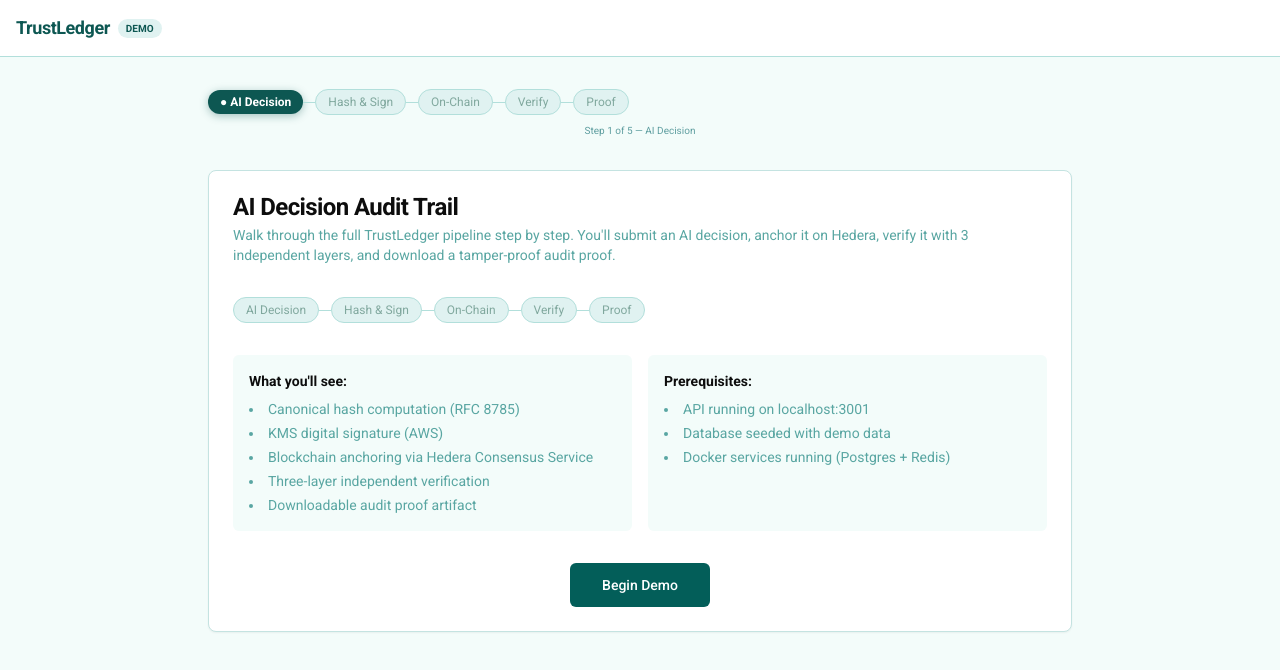
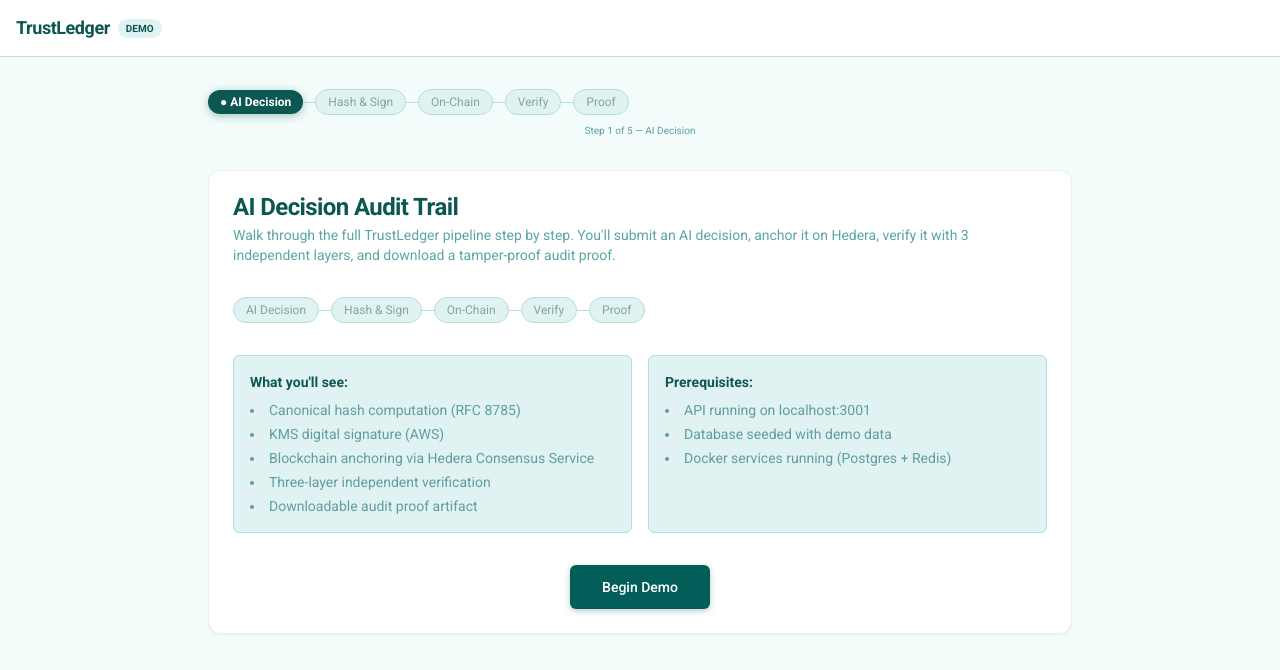
Before and after one commit to kimerran/trust-ledger-hedera, a Next.js app in the folder apps/demo/: page / in a window 1280 px wide. Shown: the top 670 px of the page. Built offline with nearby package versions, Linux system fonts and the light colour scheme; no server answers.

Commit message:
style(demo): card shadow, step badge header, and teal callouts for welcome and submit steps

```diff
--- a/apps/demo/components/steps/StepSubmit.tsx
+++ b/apps/demo/components/steps/StepSubmit.tsx
@@ -18,12 +18,17 @@
 }
 
 export function StepSubmit({ token, decision, editedJson, onEditJson, onSubmit, onNext, isLoading }: StepSubmitProps) {
-
   return (
-    <Card>
+    <Card className="border border-[#E0F2F1] rounded-xl shadow-[0_4px_16px_rgba(13,87,82,0.10)]">
       <CardHeader>
-        <CardTitle>Step 1: Submit AI Decision</CardTitle>
-        <CardDescription>
+        <p className="text-[10px] font-bold uppercase tracking-widest text-[#5F9EA0] mb-1">Step 1 of 5</p>
+        <div className="flex items-center gap-2">
+          <div className="w-6 h-6 rounded-md bg-[#0D5752] text-white flex items-center justify-center text-xs font-bold shrink-0">
+            1
+          </div>
+          <CardTitle className="text-[#0D5752]">Submit AI Decision</CardTitle>
+        </div>
+        <CardDescription className="text-[#5F9EA0]">
           Send an AI model&apos;s decision to the TrustLedger API. The API computes a canonical hash
           (RFC 8785 JSON) and signs it with KMS.
         </CardDescription>
@@ -34,12 +39,16 @@
             <div className="space-y-2">
               <label className="text-sm font-medium">Decision Payload (editable)</label>
               <textarea
-                className="w-full h-64 p-3 rounded-md border bg-muted/30 font-mono text-xs resize-none focus:outline-none focus:ring-2 focus:ring-ring"
+                className="w-full h-64 p-3 rounded-md border border-[#B2DFDB] bg-[#F0FAFA] font-mono text-xs resize-none focus:outline-none focus:ring-2 focus:ring-ring"
                 value={editedJson}
                 onChange={(e) => onEditJson(e.target.value)}
               />
             </div>
-            <Button onClick={onSubmit} disabled={isLoading}>
+            <Button
+              onClick={onSubmit}
+              disabled={isLoading}
+              className="shadow-[0_2px_6px_rgba(13,87,82,0.3)]"
+            >
               {isLoading ? 'Submitting...' : 'POST /decisions'}
             </Button>
           </>
@@ -75,7 +84,12 @@
             </UnderTheHood>
 
             <div className="flex justify-end pt-2">
-              <Button onClick={onNext}>Next: On-Chain Anchor</Button>
+              <Button
+                onClick={onNext}
+                className="shadow-[0_2px_6px_rgba(13,87,82,0.3)]"
+              >
+                Next: On-Chain Anchor
+              </Button>
             </div>
           </>
         )}
--- a/apps/demo/components/steps/StepWelcome.tsx
+++ b/apps/demo/components/steps/StepWelcome.tsx
@@ -11,10 +11,10 @@
 
 export function StepWelcome({ onBegin, isLoading }: StepWelcomeProps) {
   return (
-    <Card>
+    <Card className="border border-[#E0F2F1] rounded-xl shadow-[0_4px_16px_rgba(13,87,82,0.10)]">
       <CardHeader>
-        <CardTitle>AI Decision Audit Trail</CardTitle>
-        <CardDescription>
+        <CardTitle className="text-[#0D5752]">AI Decision Audit Trail</CardTitle>
+        <CardDescription className="text-[#5F9EA0]">
           Walk through the full TrustLedger pipeline step by step. You&apos;ll submit an AI
           decision, anchor it on Hedera, verify it with 3 independent layers, and download a
           tamper-proof audit proof.
@@ -24,9 +24,9 @@
         <PipelineDiagram />
 
         <div className="grid grid-cols-1 md:grid-cols-2 gap-4 text-sm">
-          <div className="space-y-2 p-4 rounded-md bg-muted/50">
-            <p className="font-semibold">What you&apos;ll see:</p>
-            <ul className="space-y-1 text-muted-foreground list-disc list-inside">
+          <div className="space-y-2 p-4 rounded-md bg-[#E0F2F1] border border-[#B2DFDB]">
+            <p className="font-semibold text-[#0D5752]">What you&apos;ll see:</p>
+            <ul className="space-y-1 text-[#5F9EA0] list-disc list-inside">
               <li>Canonical hash computation (RFC 8785)</li>
               <li>KMS digital signature (AWS)</li>
               <li>Blockchain anchoring via Hedera Consensus Service</li>
@@ -34,9 +34,9 @@
               <li>Downloadable audit proof artifact</li>
             </ul>
           </div>
-          <div className="space-y-2 p-4 rounded-md bg-muted/50">
-            <p className="font-semibold">Prerequisites:</p>
-            <ul className="space-y-1 text-muted-foreground list-disc list-inside">
+          <div className="space-y-2 p-4 rounded-md bg-[#E0F2F1] border border-[#B2DFDB]">
+            <p className="font-semibold text-[#0D5752]">Prerequisites:</p>
+            <ul className="space-y-1 text-[#5F9EA0] list-disc list-inside">
               <li>API running on localhost:3001</li>
               <li>Database seeded with demo data</li>
               <li>Docker services running (Postgres + Redis)</li>
@@ -45,7 +45,12 @@
         </div>
 
         <div className="flex justify-center pt-2">
-          <Button size="lg" onClick={onBegin} disabled={isLoading}>
+          <Button
+            size="lg"
+            onClick={onBegin}
+            disabled={isLoading}
+            className="shadow-[0_2px_6px_rgba(13,87,82,0.3)]"
+          >
             {isLoading ? 'Initializing...' : 'Begin Demo'}
           </Button>
         </div>
```
